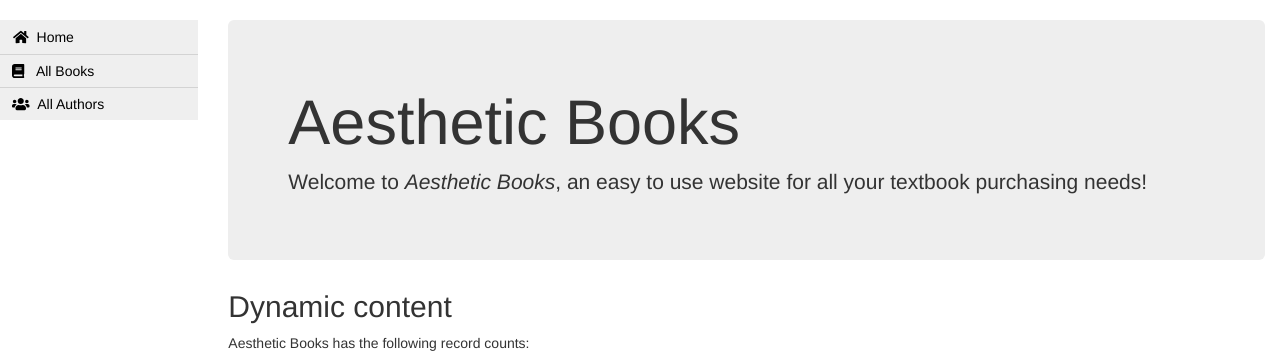
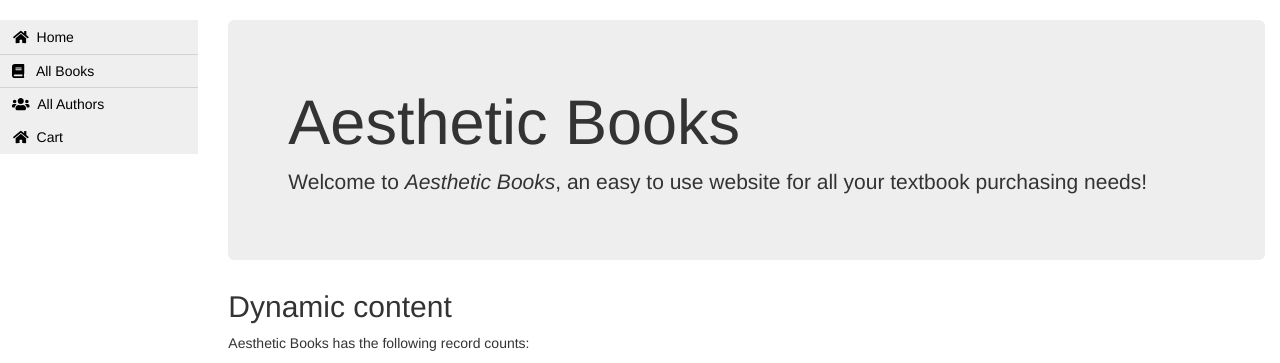
Before and after one commit to SamirKalouf/aesthetic-memes, a Django app: page /ecommerce/ in a window 1280 px wide. Shown: the part 52-415 px from the top of the page. Run offline with Django 3.2, Linux system fonts and the light colour scheme; data that the repository does not hold is empty; some libraries are stand-ins or nearby versions.

Commit message:
Made a couple of changes, added a button to sidebar navigation to new cart page

```diff
--- a/aesthetic_memes/aesthetic_memes/settings.py
+++ b/aesthetic_memes/aesthetic_memes/settings.py
@@ -79,7 +79,7 @@ DATABASES = {
         'ENGINE': 'django.db.backends.mysql',
         'NAME': 'ecommerce',
         'USER': 'root',
-        'PASSWORD': 'b3lgr4de',
+        'PASSWORD': '900989015b',
     }
 }
 
--- a/aesthetic_memes/ecommerce/models.py
+++ b/aesthetic_memes/ecommerce/models.py
@@ -119,3 +119,6 @@ class Language(models.Model):
         String for representing the Model object (in Admin site etc.)
         """
         return self.name
+
+'''class Cart(models.Model):
+    Books = '''
--- a/aesthetic_memes/ecommerce/templates/base_generic.html
+++ b/aesthetic_memes/ecommerce/templates/base_generic.html
@@ -69,6 +69,12 @@
         </span>
       </button></a>
 
+      <a id="sideNav" href="{% url 'cart' %}"><button type="button" id="sideButton" class="btn btn-secondary fontSize18px">
+        <span class="pull-left">
+          <i class="fas fa-home paddingRight10px"></i>&nbsp;&nbsp;Cart
+        </span>
+      </button></a>
+
     </div>
 
       <div class="col-sm-10 ">
--- a/aesthetic_memes/ecommerce/urls.py
+++ b/aesthetic_memes/ecommerce/urls.py
@@ -26,3 +26,9 @@ urlpatterns += [
 urlpatterns += [
     path('book/<int:pk>/purchase/', views.BookPurchase.as_view(), name='book_purchase'),
 ]
+
+#cart
+
+urlpatterns += [
+    path('cart/', views.CartListView.as_view(), name='cart'),
+]
--- a/aesthetic_memes/ecommerce/views.py
+++ b/aesthetic_memes/ecommerce/views.py
@@ -72,4 +72,8 @@ class BookDelete(DeleteView):
     success_url = reverse_lazy('books')
 
 class BookPurchase(TemplateView):
-	template_name = "book_purchase.html"
+	template_name = "book_page.html"
+
+class CartListView(generic.ListView):
+    model = Book
+    paginate_by = 10
```
Also changed, not shown: aesthetic_memes/ecommerce/templates/book_cart.html (added, +12 -0 lines), aesthetic_memes/ecommerce/admin.py (line endings or trailing spaces), aesthetic_memes/ecommerce/templates/book_page.html (renamed from aesthetic_memes/ecommerce/templates/book_purchase.html).
